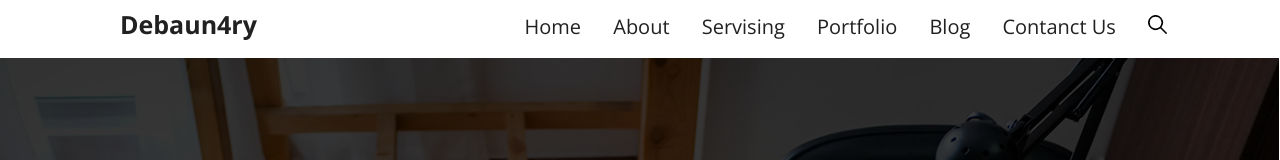
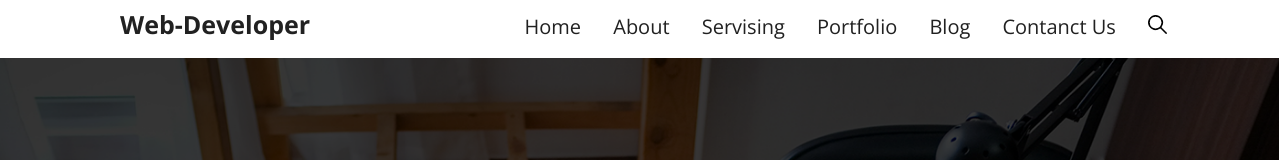
Before and after one commit to KostiaSav/veb-developer, a plain HTML site: page index.html in a window 1280 px wide. Shown: the top 160 px of the page. Drawn offline with nearby package versions, Linux system fonts and the light colour scheme.

Commit message:
Update index.html

```diff
--- a/index.html
+++ b/index.html
@@ -14,7 +14,7 @@
 <body>
     <header>
         <div class="header-text">
-            <span class="logo">Debaun4ry</span>
+            <span class="logo">Web-Developer</span>
             <div class="nav-menu">
                 <span class="nav-content">Home</span>
                 <span class="nav-content">About</span>
```
